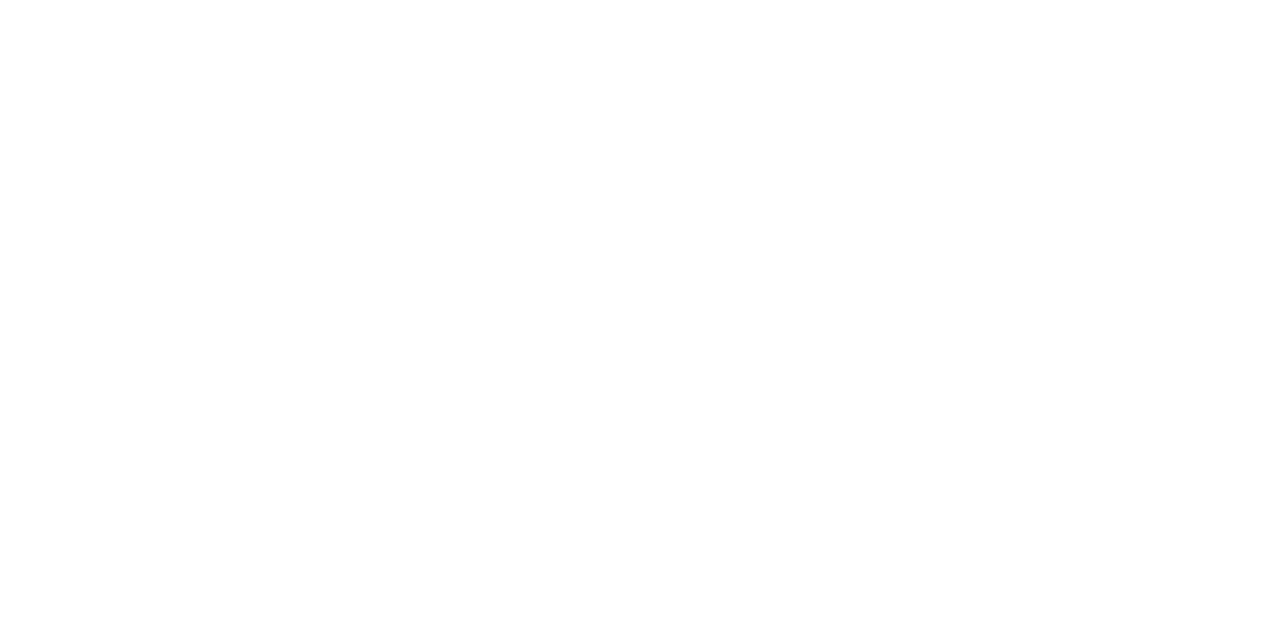
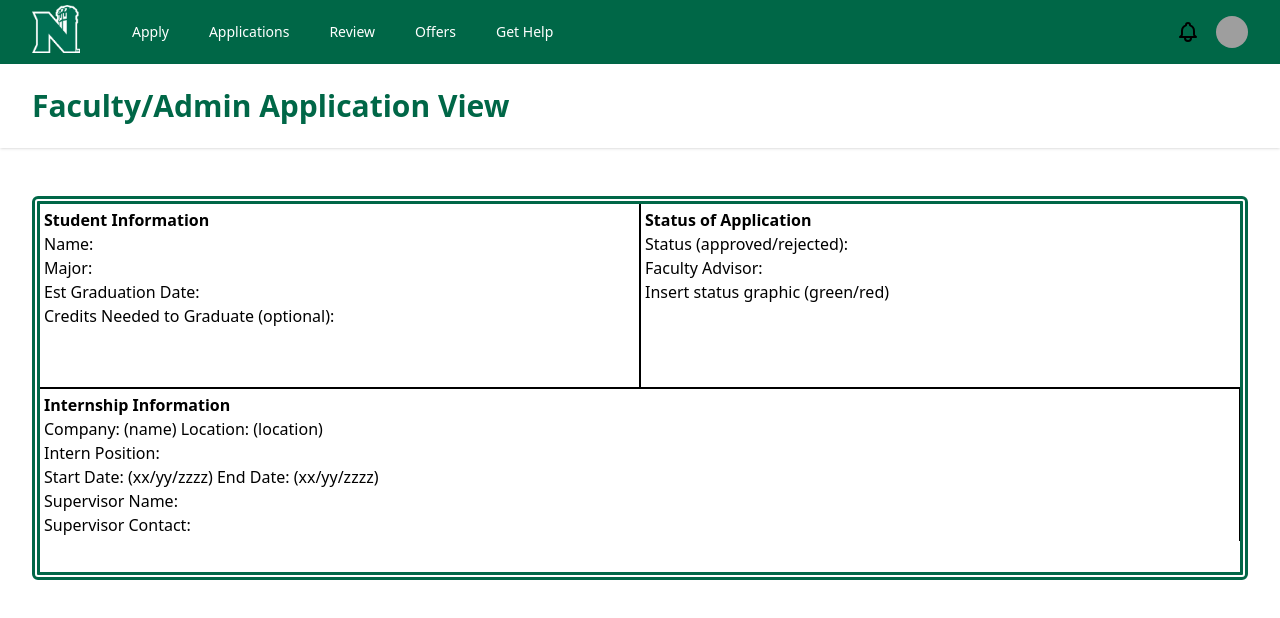
Before and after one commit to Software-Practise/front-end-intern-management, a React (Create React App) app: page /facultyStaffApplicationView in a window 1280 px wide. Before the commit this address had no page. Shown: the top 618 px of the page. Built offline with nearby package versions, Linux system fonts and the light colour scheme; grey boxes are pictures that could not be loaded.

Commit message:
Faculty/Staff Application Placeholder Text
Renamed Faculty/Admin Application View, added placeholder text for information to be pulled

```diff
--- a/src/App.js
+++ b/src/App.js
@@ -5,7 +5,7 @@
 import StudentOffers from "./views/StudentOffers";
 import StudentGetHelp from "./views/StudentGetHelp";
 import FacultyDashboard from "./views/FacultyDashboard";
-import FacultyApplicationViewAll from "./views/FacultyApplicationViewAll";
+import FacultyAdminApplicationView from "./views/FacultyAdminApplicationView";
 import StudentOverview from "./views/StudentOverview";
 import Home from "./Pages/Home";
 import Login from "./Pages/Login";
@@ -23,7 +23,7 @@
         <Route path="/studentApply" element={<StudentApply />} />
         <Route path="/studentOffers" element={<StudentOffers />} />
         <Route path="/studentGetHelp" element={<StudentGetHelp />} />
-        <Route path="/facultyApplication" element={<FacultyApplicationViewAll />} />
+        <Route path="/facultyStaffApplicationView" element={<FacultyAdminApplicationView />} />
         <Route path="/studentOverview" element={<StudentOverview />} />
       </Routes>
     </Router>
--- a/src/Pages/Home.jsx
+++ b/src/Pages/Home.jsx
@@ -30,7 +30,7 @@
       </h1>
 
       <h1>
-        <a href="/facultyApplication">Faculty/Admin Application View</a>
+        <a href="/facultyStaffApplicationView">Faculty/Admin Application View</a>
       </h1>
 
       <h1>
--- a/src/views/AdminDashboard.jsx
+++ b/src/views/AdminDashboard.jsx
@@ -12,7 +12,7 @@
 		"https://images.unsplash.com/photo-1472099645785-5658abf4ff4e?ixlib=rb-1.2.1&ixid=eyJhcHBfaWQiOjEyMDd9&auto=format&fit=facearea&facepad=2&w=256&h=256&q=80",
 };
 const navigation = [
-	{ name: "Applications", href: "#", current: true },
+	{ name: "Applications", href: "/facultyStaffApplicationView", current: true },
 	{ name: "Faculty/Staff", href: "#", current: false },
 	{ name: "Clients", href: "#", current: false },
 ];
--- a/src/views/FacultyApplicationViewAll.jsx
+++ b/src/views/FacultyAdminApplicationView.jsx
@@ -203,16 +203,47 @@
 
         <header className="bg-gray-800 shadow">       {/* Header Below Green Navbar, with "Faculty Dashboard" inside */}
           <div className="max-w-7xl mx-auto py-6 px-4 sm:px-6 lg:px-8">
-            <h1 className="text-3xl font-bold text-nwgreen">Faculty/Staff Application View </h1>
+            <h1 className="text-3xl font-bold text-nwgreen">Faculty/Admin Application View </h1>
           </div>
         </header>
         <main>        {/* Everything Below "Faculty Dashboard" */}
           <div className="max-w-7xl mx-auto py-6 sm:px-6 lg:px-8">
-            <button> buttonName button</button>
 
             <div className="px-4 py-6 sm:px-0">       {/* Everything Below Button */}
 
-              <div className="border-4 border-dashed border-nwgreen rounded-lg h-96">       {/* Everything inside the dashed border */}
+			<div className="border-8 border-double border-nwgreen rounded-md h-96">       {/* Everything inside the dashed border */}
+			    <div className="flex flex-row h-1/2">					{/* Top Row */}
+				  <div className="p-1 border-b border-r border-solid basis-1/2"> 				{/* Top Left Box */}
+				    <div> <b> Student Information </b> </div>
+
+					<div> Name: </div>
+					<div> Major: </div>
+					<div> Est Graduation Date:  </div>
+					<div> Credits Needed to Graduate (optional): </div>
+
+			      </div>
+			      <div className="p-1 border-b border-l border-solid basis-1/2">				{/* Top Right Box */}
+			        <div> <b> Status of Application </b> </div>
+
+					<div> Status (approved/rejected): </div>
+					<div> Faculty Advisor: </div>
+					<div> Insert status graphic (green/red) </div>
+
+			      </div>
+				</div>
+				<div className="">					{/* Bottom Row */}
+				  <div className="p-1 border-t border-r border-solid basis"> 				{/* Bottom Left Box */}
+				    <div> <b> Internship Information </b> </div>
+
+					<div> Company: (name) Location: (location) </div>
+					<div> Intern Position: </div>
+					<div> Start Date: (xx/yy/zzzz) End Date: (xx/yy/zzzz) </div>
+					<div> Supervisor Name: </div>
+					<div> Supervisor Contact: </div>
+
+			      </div>
+				</div>
+
 
               </div>
             </div>
--- a/src/views/FacultyDashboard.jsx
+++ b/src/views/FacultyDashboard.jsx
@@ -16,7 +16,7 @@
 
 /* Nav Bar Buttons */
 const navigation = [
-  { name: "Applications", href: "/facultyApplication", current: false },
+  { name: "Applications", href: "/facultyStaffApplicationView", current: false },
   { name: "Student Overview", href: "/studentOverview", current: false },
 ];
 
--- a/src/views/StudentOverview.jsx
+++ b/src/views/StudentOverview.jsx
@@ -208,12 +208,11 @@
         </header>
         <main>        {/* Everything Below "Faculty Dashboard" */}
           <div className="max-w-7xl mx-auto py-6 sm:px-6 lg:px-8">
-            <button> buttonName button</button>
 
             <div className="px-4 py-6 sm:px-0">       {/* Everything Below Button */}
 
               <div className="border-4 border-dashed border-nwgreen rounded-lg h-96">       {/* Everything inside the dashed border */}
-
+                {/* put information here */}
               </div>
             </div>
             {/* /End replace */}
```
